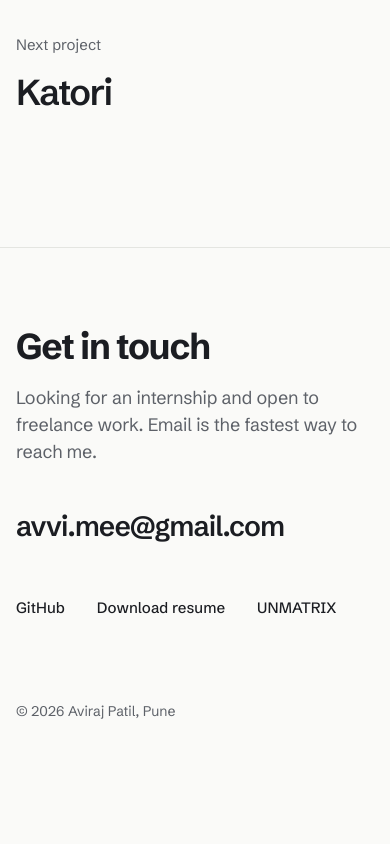
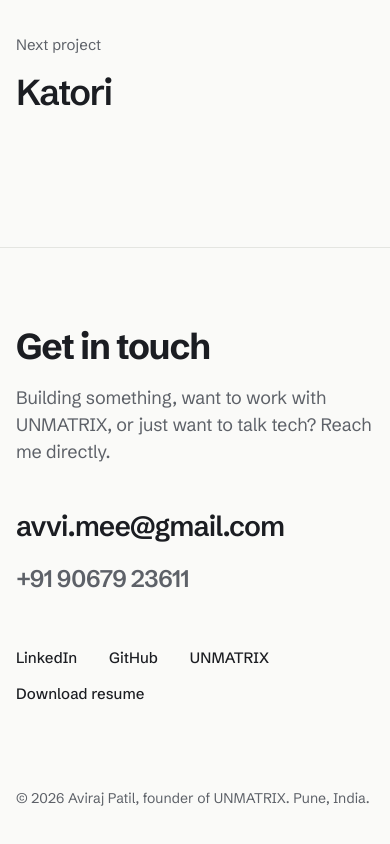
Before and after one commit to avvi-mee/aviraj-patil, a Next.js app: page /work/interior-studio-os in a window 390 px wide. Shown: the part 2168-3012 px from the top of the page. Before the commit the page ends 2937 px from the top, so only its background shows below. Built offline with nearby package versions, Linux system fonts and the light colour scheme.

Commit message:
Katori as a full gym app, UNMATRIX as my startup, phone and LinkedIn, shorter about line

```diff
--- a/app/page.tsx
+++ b/app/page.tsx
@@ -4,9 +4,9 @@ import WorkStage from "@/components/WorkStage";
 import Footer from "@/components/Footer";
 
 const facts = [
-  { label: "Studying", text: "B.Tech in Computer Science (AI & ML) at JSPM, Wagholi, Pune. 2025 to 2029, now in second year." },
-  { label: "Building", text: "Products under UNMATRIX, my own studio for apps and AI tools." },
-  { label: "Looking for", text: "An internship where I can ship real features to real users." },
+  { label: "Building", text: "UNMATRIX, my startup. Katori and Interior Studio OS are our products." },
+  { label: "Studying", text: "B.Tech in Computer Science (AI & ML) at JSPM, Wagholi, Pune. Second year." },
+  { label: "Based in", text: "Pune, India." },
 ];
 
 const skills = [
--- a/components/Artifacts.tsx
+++ b/components/Artifacts.tsx
@@ -55,36 +55,44 @@ function Frame({ play, label, children }: { play: boolean; label: string; childr
   );
 }
 
-// A thali seen from above, with the day's calorie ring filling around it.
+// Three daily rings (food, training, habits) filling around a dumbbell.
 function Katori({ play }: { play: boolean }) {
-  const bowls = [
-    { x: 152, y: 148, d: 0.55 },
-    { x: 250, y: 140, d: 0.68 },
-    { x: 140, y: 248, d: 0.81 },
+  const rings = [
+    { r: 138, color: accent, to: 0.82, d: 0.15, label: "Food", lx: 104 },
+    { r: 108, color: ink, to: 0.64, d: 0.35, label: "Training", lx: 188 },
+    { r: 78, color: line, to: 0.9, d: 0.55, label: "Habits", lx: 290 },
   ];
   return (
-    <Frame play={play} label="A thali with three katoris and a calorie ring filling around it">
-      <motion.circle cx="200" cy="200" r="172" stroke="var(--line)" strokeWidth="10" variants={fade(0)} />
-      <motion.circle
-        cx="200"
-        cy="200"
-        r="172"
-        stroke={accent}
-        strokeWidth="10"
-        transform="rotate(-90 200 200)"
-        variants={drawTo(0.72, 0.2, 2)}
-      />
-      <motion.circle cx="200" cy="200" r="140" stroke={ink} strokeWidth="1.5" variants={draw(0.1, 1.4)} />
-      {bowls.map((b) => (
-        <motion.g key={b.x} style={box} variants={pop(b.d)}>
-          <circle cx={b.x} cy={b.y} r="40" stroke={ink} strokeWidth="1.5" />
-          <circle cx={b.x} cy={b.y} r="30" fill={soft} />
+    <Frame play={play} label="Food, training and habit rings filling around a dumbbell">
+      {rings.map((g) => (
+        <g key={g.r}>
+          <motion.circle cx="200" cy="178" r={g.r} stroke="var(--line)" strokeWidth="18" variants={fade(0)} />
+          <motion.circle
+            cx="200"
+            cy="178"
+            r={g.r}
+            stroke={g.color}
+            strokeWidth="18"
+            transform="rotate(-90 200 178)"
+            variants={drawTo(g.to, g.d, 1.8)}
+          />
+        </g>
+      ))}
+      <motion.g style={box} variants={pop(0.9)}>
+        <line x1="168" y1="178" x2="232" y2="178" stroke={ink} strokeWidth="6" />
+        <rect x="150" y="156" width="12" height="44" rx="3" fill={ink} />
+        <rect x="238" y="156" width="12" height="44" rx="3" fill={ink} />
+        <rect x="162" y="164" width="8" height="28" rx="2" fill={accent} />
+        <rect x="230" y="164" width="8" height="28" rx="2" fill={accent} />
+      </motion.g>
+      {rings.map((g, i) => (
+        <motion.g key={g.label} variants={fade(1.2 + i * 0.12)}>
+          <circle cx={g.lx - 12} cy="361" r="5" fill={g.color} />
+          <text x={g.lx - 2} y="366" fontSize="14" fill={ink} fontFamily="inherit">
+            {g.label}
+          </text>
         </motion.g>
       ))}
-      <motion.g style={box} variants={pop(0.95)}>
-        <circle cx="252" cy="250" r="52" stroke={ink} strokeWidth="1.5" />
-        <circle cx="252" cy="250" r="40" stroke={line} strokeWidth="1" strokeDasharray="2 6" />
-      </motion.g>
     </Frame>
   );
 }
--- a/components/Footer.tsx
+++ b/components/Footer.tsx
@@ -1,28 +1,43 @@
+const links = [
+  { label: "LinkedIn", href: "https://www.linkedin.com/in/avvimee" },
+  { label: "GitHub", href: "https://github.com/avvi-mee" },
+  { label: "UNMATRIX", href: "https://unmatrix.in" },
+];
+
 export default function Footer() {
   return (
     <footer id="contact" className="wrap mt-32 border-t border-line pb-12 pt-20 sm:mt-48 sm:pt-28">
       <h2 className="h2">Get in touch</h2>
       <p className="lead mt-5 max-w-[42ch] text-graphite">
-        Looking for an internship and open to freelance work. Email is the fastest way to reach me.
+        Building something, want to work with UNMATRIX, or just want to talk tech? Reach me directly.
       </p>
+
+      <div className="mt-10 flex flex-col gap-3">
         <a
           href="mailto:avvi.mee@gmail.com"
-        className="ulink mt-10 inline-block break-all text-[clamp(1.75rem,5.5vw,4rem)] font-semibold tracking-[-0.035em]"
+          className="ulink w-fit break-all text-[clamp(1.75rem,5.5vw,4rem)] font-semibold tracking-[-0.035em]"
         >
           avvi.mee@gmail.com
         </a>
+        <a
+          href="tel:+919067923611"
+          className="ulink w-fit text-[clamp(1.5rem,4vw,2.75rem)] font-semibold tracking-[-0.03em] text-graphite hover:text-ink"
+        >
+          +91 90679 23611
+        </a>
+      </div>
+
       <div className="mt-12 flex flex-wrap gap-x-8 gap-y-3 text-[0.9375rem] font-medium">
-        <a href="https://github.com/avvi-mee" target="_blank" rel="noreferrer" className="ulink">
-          GitHub
+        {links.map((l) => (
+          <a key={l.label} href={l.href} target="_blank" rel="noreferrer" className="ulink">
+            {l.label}
           </a>
+        ))}
         <a href="/aviraj-patil-resume.pdf" download className="ulink">
           Download resume
         </a>
-        <a href="https://unmatrix.in" target="_blank" rel="noreferrer" className="ulink">
-          UNMATRIX
-        </a>
       </div>
-      <p className="mt-20 text-sm text-graphite">© 2026 Aviraj Patil, Pune</p>
+      <p className="mt-20 text-sm text-graphite">© 2026 Aviraj Patil, founder of UNMATRIX. Pune, India.</p>
     </footer>
   );
 }
--- a/components/Hero.tsx
+++ b/components/Hero.tsx
@@ -26,7 +26,7 @@ export default function Hero() {
           I build apps, AI tools and the systems behind them, from the database to the deploy.
         </motion.p>
         <motion.p className="mt-4 text-[0.9375rem] text-graphite" {...rise(0.85)}>
-          Second-year B.Tech CSE (AI &amp; ML) at JSPM, Pune
+          Founder of UNMATRIX. B.Tech CSE (AI &amp; ML) at JSPM, Pune.
         </motion.p>
 
         <motion.div className="mt-10 flex flex-wrap gap-3" {...rise(1.0)}>
--- a/components/Statement.tsx
+++ b/components/Statement.tsx
@@ -4,7 +4,7 @@ import { useRef } from "react";
 import { motion, useScroll, useTransform, type MotionValue } from "motion/react";
 
 const TEXT =
-  "Since starting college I've built a calorie tracker that understands Indian food, a tool that traces crypto for cybercrime investigators, an app for grandparents and the families who look after them, an arena where AI agents review each other's code, and the software an interior design studio runs on.";
+  "I'm the founder of UNMATRIX. I take an idea from a blank screen to a live product, and I build every layer myself.";
 
 function Word({ word, progress, range }: { word: string; progress: MotionValue<number>; range: [number, number] }) {
   const opacity = useTransform(progress, range, [0.16, 1]);
--- a/lib/projects.ts
+++ b/lib/projects.ts
@@ -16,17 +16,18 @@ export const projects: Project[] = [
   {
     slug: "katori",
     name: "Katori",
-    line: "A calorie and fitness app that understands Indian food.",
-    context: "Fitness app",
+    line: "The all-in-one app for gym freaks: food, workouts, habits and a coach in your pocket.",
+    context: "Gym and fitness app",
     stack: ["Expo", "React Native", "TypeScript", "Supabase", "Deno"],
     github: "https://github.com/avvi-mee/katori",
     problem:
-      "Popular calorie apps don't know what a katori of rajma or two rotis with ghee is. People give up on logging because the food they actually eat isn't there.",
+      "Serious gym-goers in India juggle four apps: one for calories that doesn't know dal or roti, one for workouts, one for habits, and a WhatsApp chat with their trainer. Nothing connects, so most people stop tracking within weeks.",
     built: [
-      "Photo logging: snap a thali, confirm the dishes and portions in two or three taps.",
-      "The AI only names dishes and portions. Calories come from a reviewed Indian food table, so the numbers never depend on a model guessing.",
-      "Workout logger that works offline, habits, body tracking and a daily score.",
-      "Trainer mode where coaches review client meals, with Razorpay subscriptions and a Telegram bot.",
+      "Snap your thali and confirm portions in two taps. The AI names the dishes; calories come from a reviewed Indian food table, so the numbers are never a guess.",
+      "A workout logger that works offline in the gym, with estimated one-rep max and progression hints for every lift.",
+      "Steps and runs, habits like water, sleep and smoking, body measurements, and one daily score that rolls it all up.",
+      "Coach personas that keep you going, and a trainer mode where real coaches review client meals and bill per client.",
+      "Challenges and referrals with friends, Razorpay subscriptions and a Telegram bot for logging meals from chat.",
     ],
     how:
       "Row-level security on every database table, with automated tests that run the migrations. GitHub Actions runs type checks and tests on every push.",
```
Lines whose indentation alone changed are shown as unchanged.
